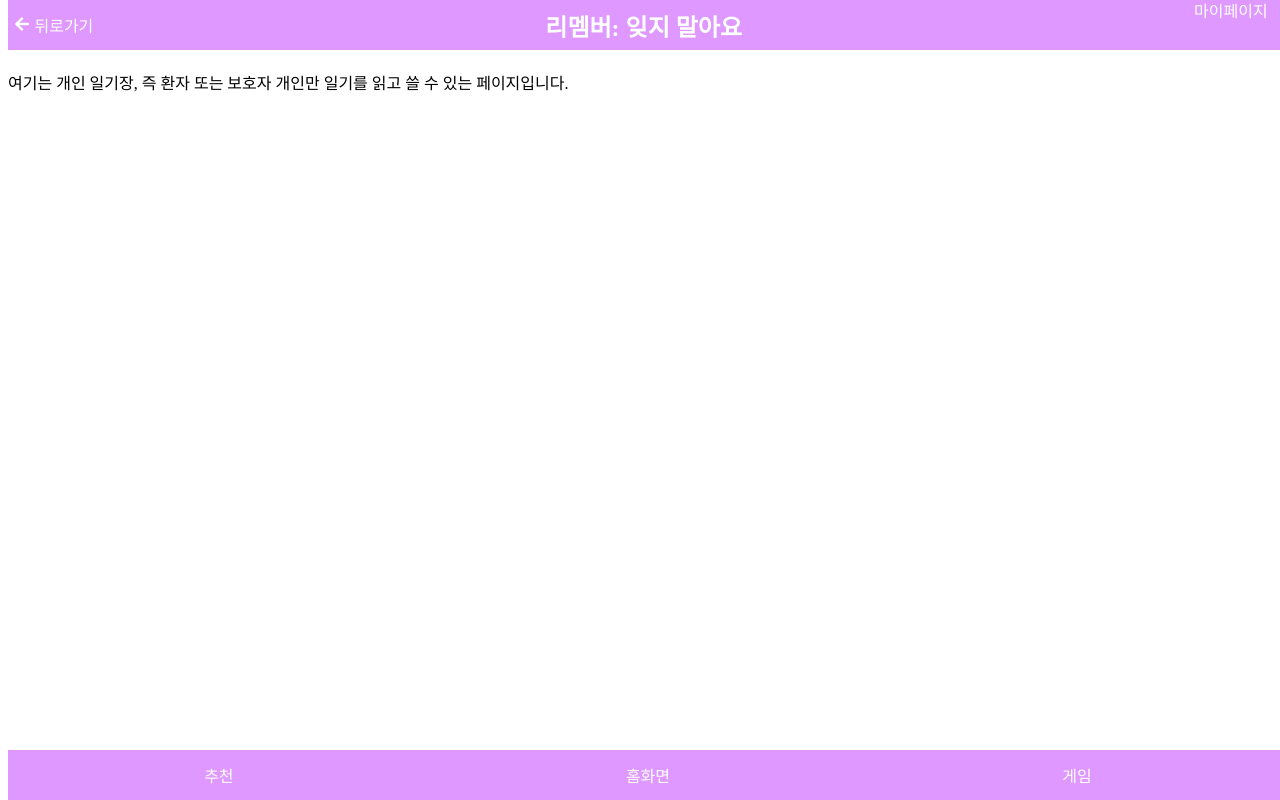
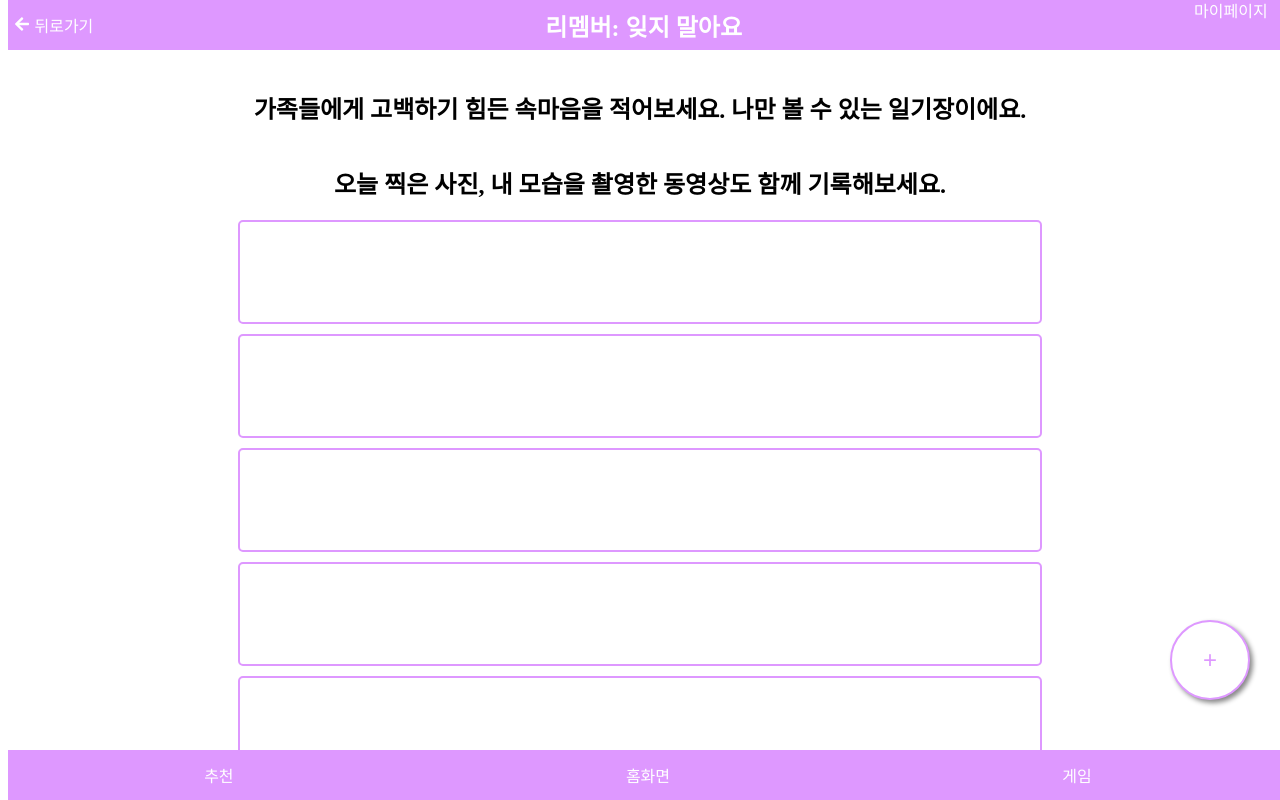
Before and after one commit to JOOMINSE0/Team14, a React (Create React App) app: page /mydiarypage in a window 1280 px wide. Shown: the top 800 px of the page. Built offline with nearby package versions, Linux system fonts and the light colour scheme.

Commit message:
[ADD] 개인 일기장 리스트 페이지 완성

```diff
--- a/src/pages/MyDiaryPage/MyDiaryPage.jsx
+++ b/src/pages/MyDiaryPage/MyDiaryPage.jsx
@@ -1,16 +1,31 @@
 import React from "react";
 import Nav from "../../component/Nav/Nav";
 import Header from "../../component/Header/Header";
+import './MyDiaryPage.scss';
 
 //화면 Main(메인화면) 컴포넌트를 만든다
 const MyDiaryPage = () => {
+    const divCount = 13; // 생성할 div의 개수
+    const divs = Array.from({ length: divCount }, (_, index) => index);
 
     return (
         <div>
             <Header />
-            <div className="content">
-                <p>여기는 개인 일기장, 즉 환자 또는 보호자 개인만 일기를 읽고 쓸 수 있는 페이지입니다.</p>
+            <div className="content my-diary-column">
+                <h2>가족들에게 고백하기 힘든 속마음을 적어보세요. 나만 볼 수 있는 일기장이에요.</h2>
+                <h2>오늘 찍은 사진, 내 모습을 촬영한 동영상도 함께 기록해보세요.</h2>
+                <div>
+                    {divs.map((index) => (
+                        <div
+                            key={index}
+                            className="my-diary"
+                        ></div>
+                    ))}
+                </div>
             </div>
+            <button className="fixed-button">
+                <span>+</span>
+            </button>
             <Nav />
         </div>
     );
--- a/src/pages/MyDiaryPage/MyDiaryPage.scss
+++ b/src/pages/MyDiaryPage/MyDiaryPage.scss
@@ -2,3 +2,36 @@
     margin-top: 70px;
     /* 헤더의 높이만큼 추가 */
 }
+
+.fixed-button {
+    position: fixed; // 화면 위치 고정
+    bottom: 100px; // 화면 하단과의 간격 조정
+    right: 30px; // 화면 우측과의 간격 조정
+    width: 80px;
+    height: 80px;
+    border: 2px solid #DE98FF;
+    background-color: white; // 원 모양의 버튼 배경색
+    border-radius: 50%; // 원 모양 만들기
+    text-align: center;
+    font-size: 24px;
+    line-height: 50px;
+    color: #DE98FF; // 텍스트 색상
+    box-shadow: 3px 3px 5px #888; // 우측 하단 대각선 방향 그림자
+    z-index: 999; // 다른 요소 위에 표시
+    cursor: pointer; // 마우스 커서 변경
+}
+
+.my-diary {
+    width: 100vh;
+    height: 100px;
+    border: 2px solid #DE98FF;
+    border-radius: 5px;
+    margin-bottom: 10px;
+}
+
+.my-diary-column {
+    display: flex;
+    align-items: center; // 수직 방향 중앙 정렬
+    justify-content: flex-start; // 수평 방향 시작 정렬
+    flex-direction: column;
+}
```
